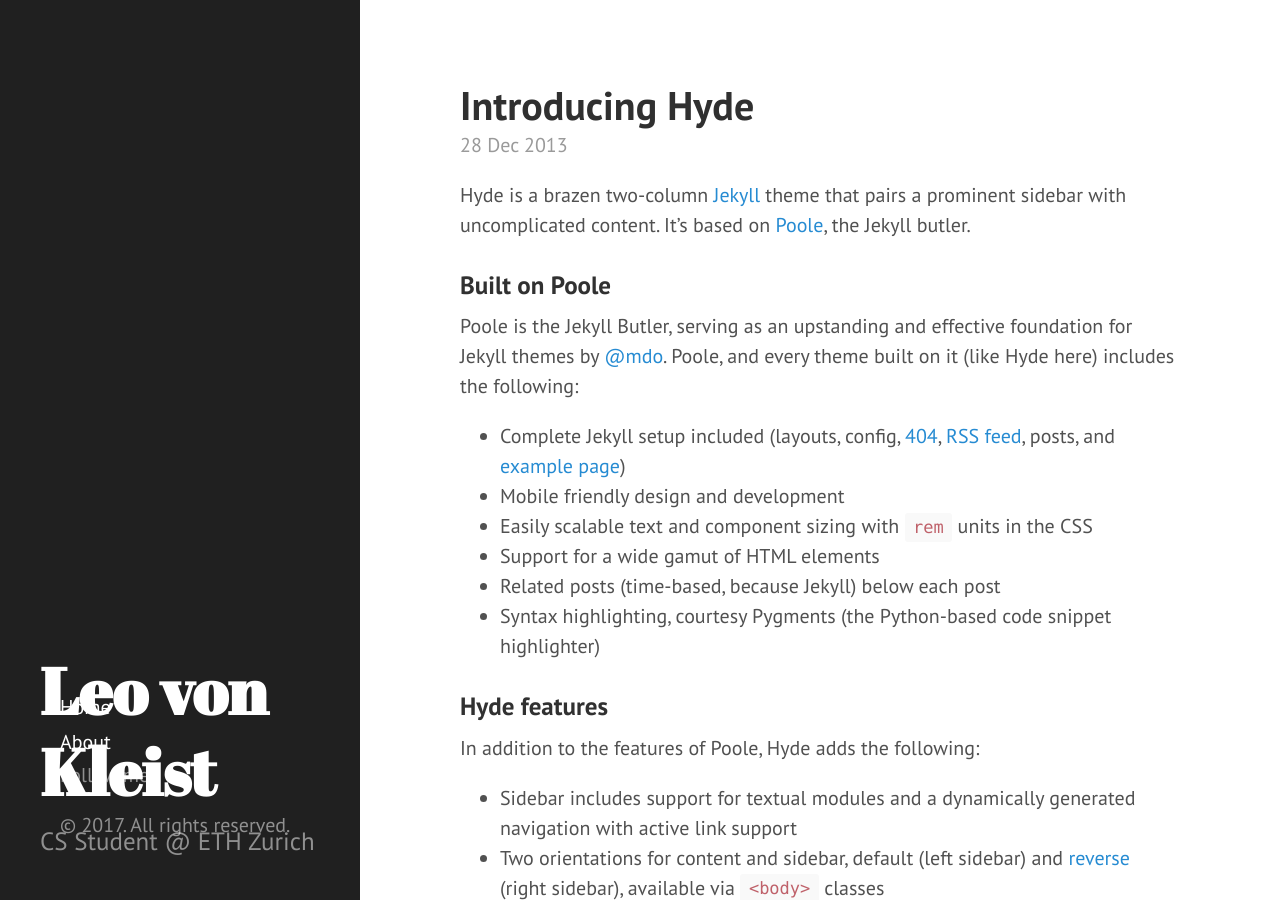
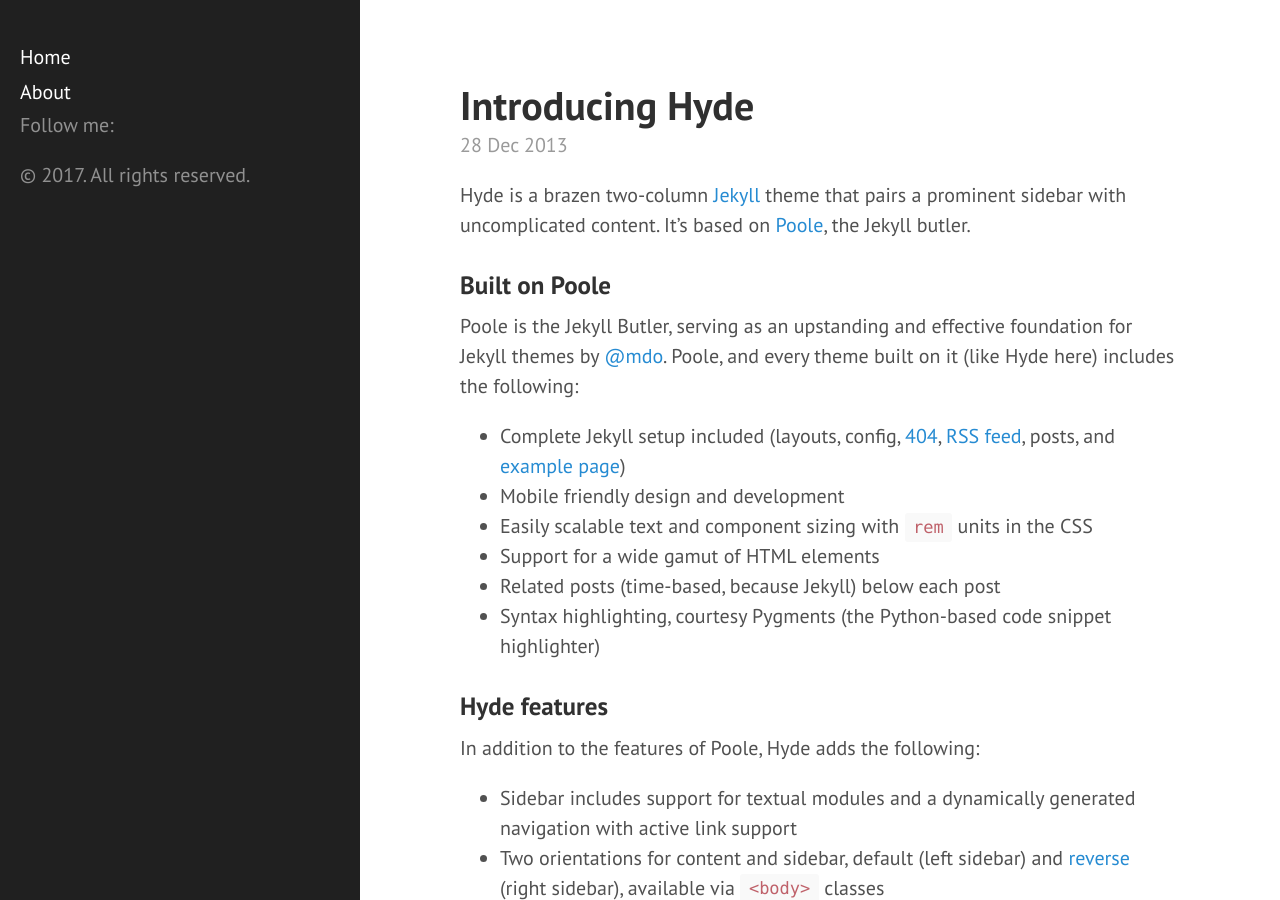
Before and after one commit to leokleist/leokleist.github.io, a Jekyll site: the page built from index.html, in a window 1280 px wide and 900 px high. Built offline with Jekyll 4.4.1, drawn with Linux system fonts in a browser that asks for light colours; Markdown is read by kramdown in place of the engine named in the settings; the list of posts is cut into pages by our own code.

Commit message:
Update sidebar.html

```diff
--- a/_includes/sidebar.html
+++ b/_includes/sidebar.html
@@ -9,7 +9,7 @@
       <p class="lead">{{ site.description }}</p>
     </div>
 
-    <div class="sidebar-sticky container">
+    <div class="sidebar">
       <a class="sidebar-nav-item{% if page.url == site.baseurl %} active{% endif %}" href="{{ site.baseurl }}">Home</a>
 
       {% comment %}
```
